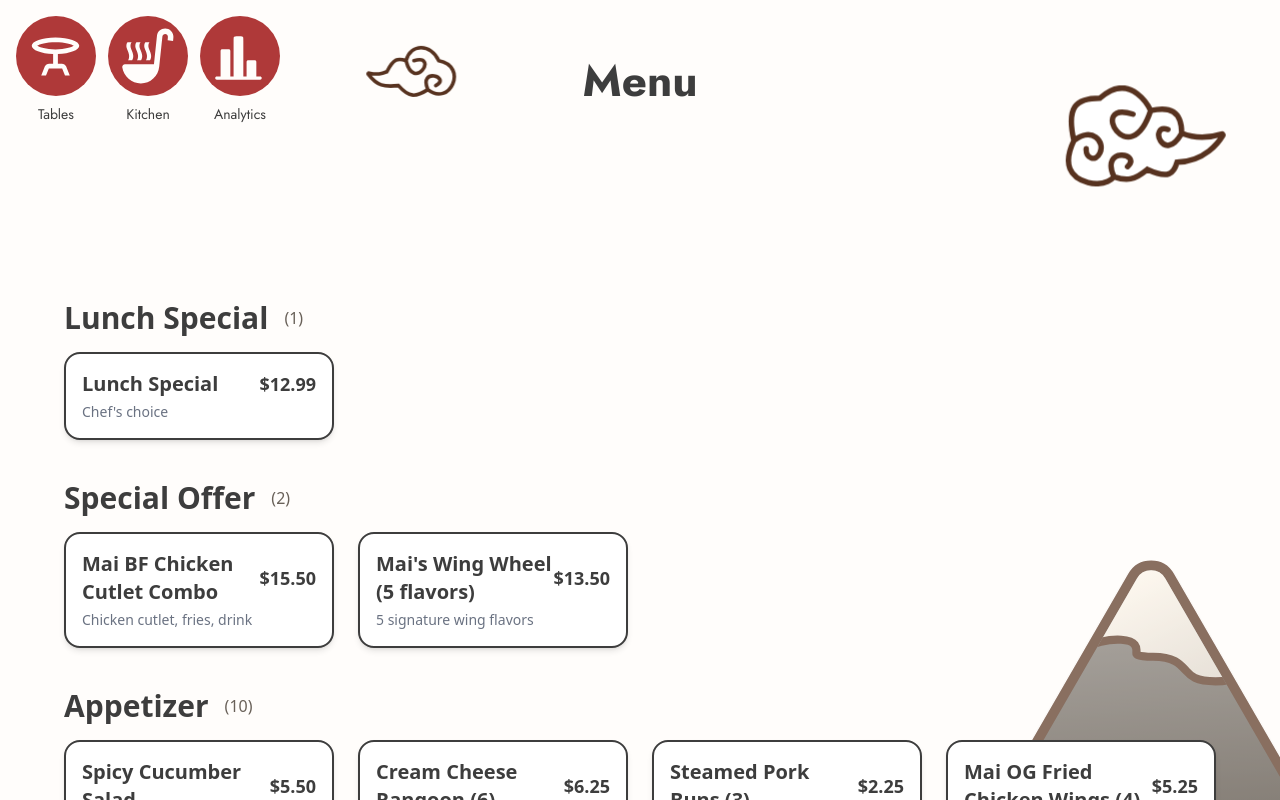
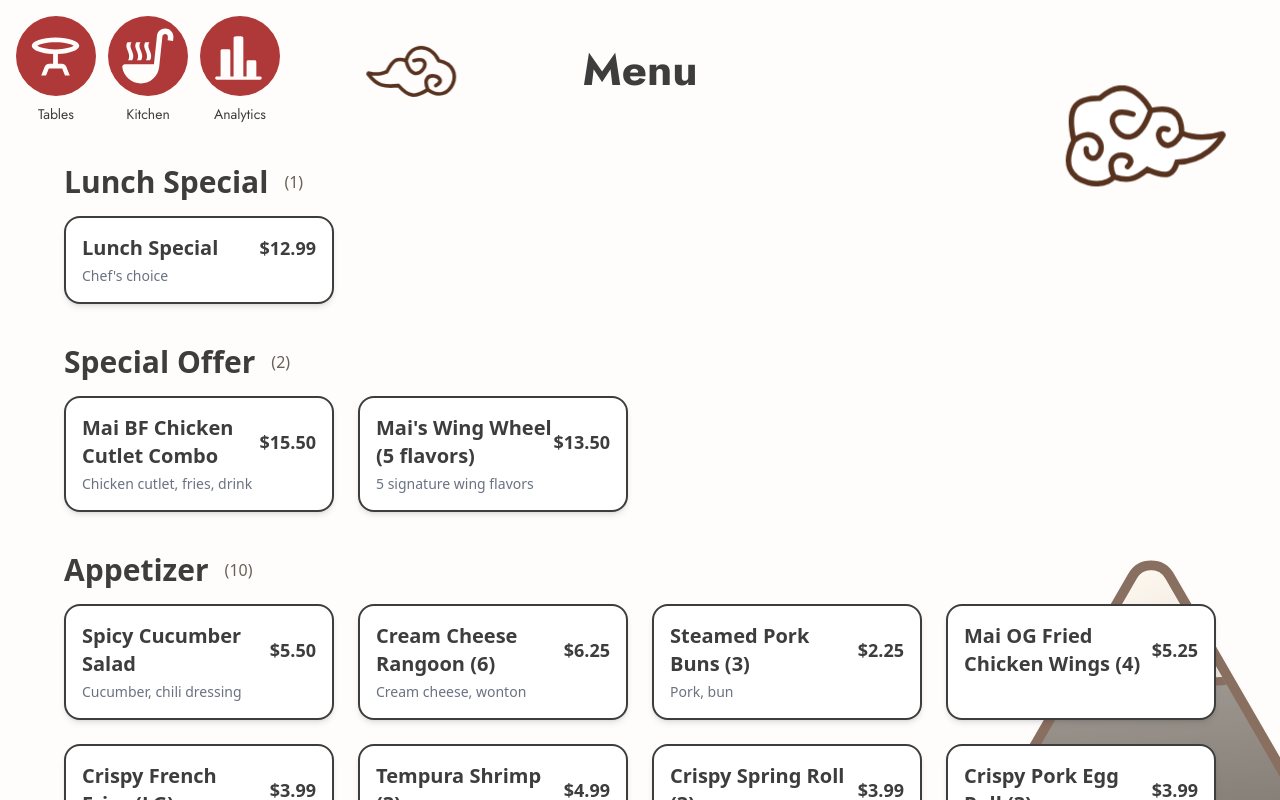
Before and after one commit to Vishjit/mai-shan-yun-tabler, a Next.js app in the folder mai-shan-yun-tabler/: page /menu in a window 1280 px wide. Built offline with nearby package versions, Linux system fonts and the light colour scheme.

Commit message:
Make menu header sticky; fix overlay scrolling

```diff
--- a/mai-shan-yun-tabler/app/menu/page.tsx
+++ b/mai-shan-yun-tabler/app/menu/page.tsx
@@ -70,8 +70,15 @@ export default function Menu() {
     return (
       <>
         <div className="relative w-full h-screen bg-[#FFFDFB] overflow-hidden">
-          {/* Top buttons / nav */}
-          <div className="flex space-x-3 p-4 mb-6 items-center">
+          {/* Sticky header: buttons + heading with background so it remains visible while scrolling */}
+          <div className="sticky top-0">
+            <div className="relative">
+              {/* background for header (sits below clouds) */}
+              <div className="absolute inset-0 pointer-events-none" style={{ backgroundColor: '#FFFDFB', zIndex: 10 }} />
+
+              <div className="flex items-center p-4 relative" style={{ zIndex: 40 }}>
+                {/* Left: nav buttons */}
+                <div className="flex space-x-3 items-center">
                   <div onClick={() => router.push("/tables")} className="cursor-pointer">
                     <TableButton />
                   </div>
@@ -83,9 +90,12 @@ export default function Menu() {
                   </div>
                 </div>
 
-          {/* Title */}
-          <div className="absolute top-[6%] justify-center w-full text-[44px] font-['Jost'] font-bold flex pointer-events-none">
-            Menu
+                {/* Centered heading (absolute-centered so it's always centered) */}
+                <div className="absolute left-1/2 transform -translate-x-1/2 pointer-events-none">
+                  <div className="text-[44px] font-['Jost'] font-bold">Menu</div>
+                </div>
+              </div>
+            </div>
           </div>
 
           {/* mountain */}
@@ -97,24 +107,26 @@ export default function Menu() {
             className="fixed bottom-0 right-0 w-80 h-auto z-0 pointer-events-none"
           />
 
-          {/* Clouds */}
+          {/* Clouds (lower z so menu cards scroll over them) */}
           <Image
             src="/cloud (1).svg"
             alt="cloud"
             width={100}
             height={100}
-            className="absolute z-10 left-[30%] top-[5%] w-[7%] h-auto object-contain anim-cloud"
+            className="absolute left-[30%] top-[5%] w-[7%] h-auto object-contain anim-cloud"
+            style={{ zIndex: 15 }}
           />
           <Image
             src="/cloud (2).svg"
             alt="cloud"
             width={160}
             height={100}
-            className="absolute z-10 right-[3%] top-[10%] w-40 h-auto object-contain anim-cloud-long"
+            className="absolute right-[3%] top-[10%] w-40 h-auto object-contain anim-cloud-long"
+            style={{ zIndex: 15 }}
           />
 
           {/* MENU ITEMS - GROUPED BY CATEGORY  */}
-          <div className="mt-40 px-16 pb-16 overflow-y-auto h-[calc(100vh-160px)]">
+          <div className="mt-6 px-16 pb-16 overflow-y-auto h-[calc(100vh-160px)] relative z-30">
             {(() => {
               const categoryOrder = [
                 "Lunch Special",
--- a/mai-shan-yun-tabler/components/TableGrid.tsx
+++ b/mai-shan-yun-tabler/components/TableGrid.tsx
@@ -39,12 +39,13 @@ function MenuOverlay({ ticketId, onClose }: { ticketId: number; onClose: () => v
 
   return (
     <div className="fixed inset-0 bg-black bg-opacity-50 flex items-center justify-center z-50">
-      <div className="relative w-full h-full bg-[#FFFDFB] overflow-hidden">
+      <div className="relative w-full h-full bg-[#FFFDFB] overflow-auto">
 
-        {/* Back Button */}
+        {/* Back Button (sticky so it's visible while scrolling) */}
         <button
           onClick={onClose}
-          className="absolute top-4 left-4 w-10 h-10 rounded-full bg-[#AF3939] text-white flex items-center justify-center text-xl font-bold z-50"
+          className="sticky top-4 left-4 w-10 h-10 rounded-full bg-[#AF3939] text-white flex items-center justify-center text-xl font-bold z-50"
+          style={{ position: '-webkit-sticky' as any }}
         >
           ←
         </button>
```
Lines whose indentation alone changed are shown as unchanged.
